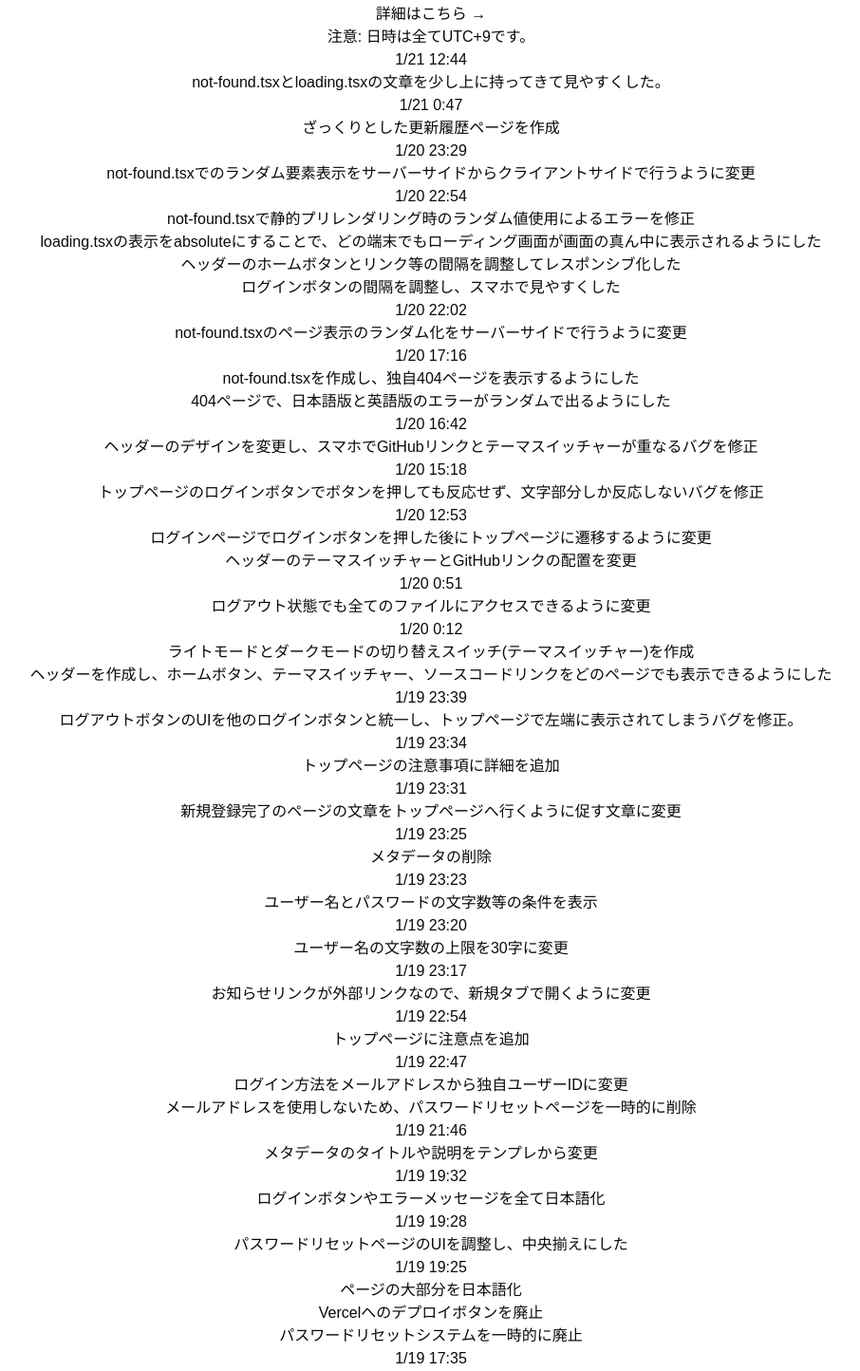
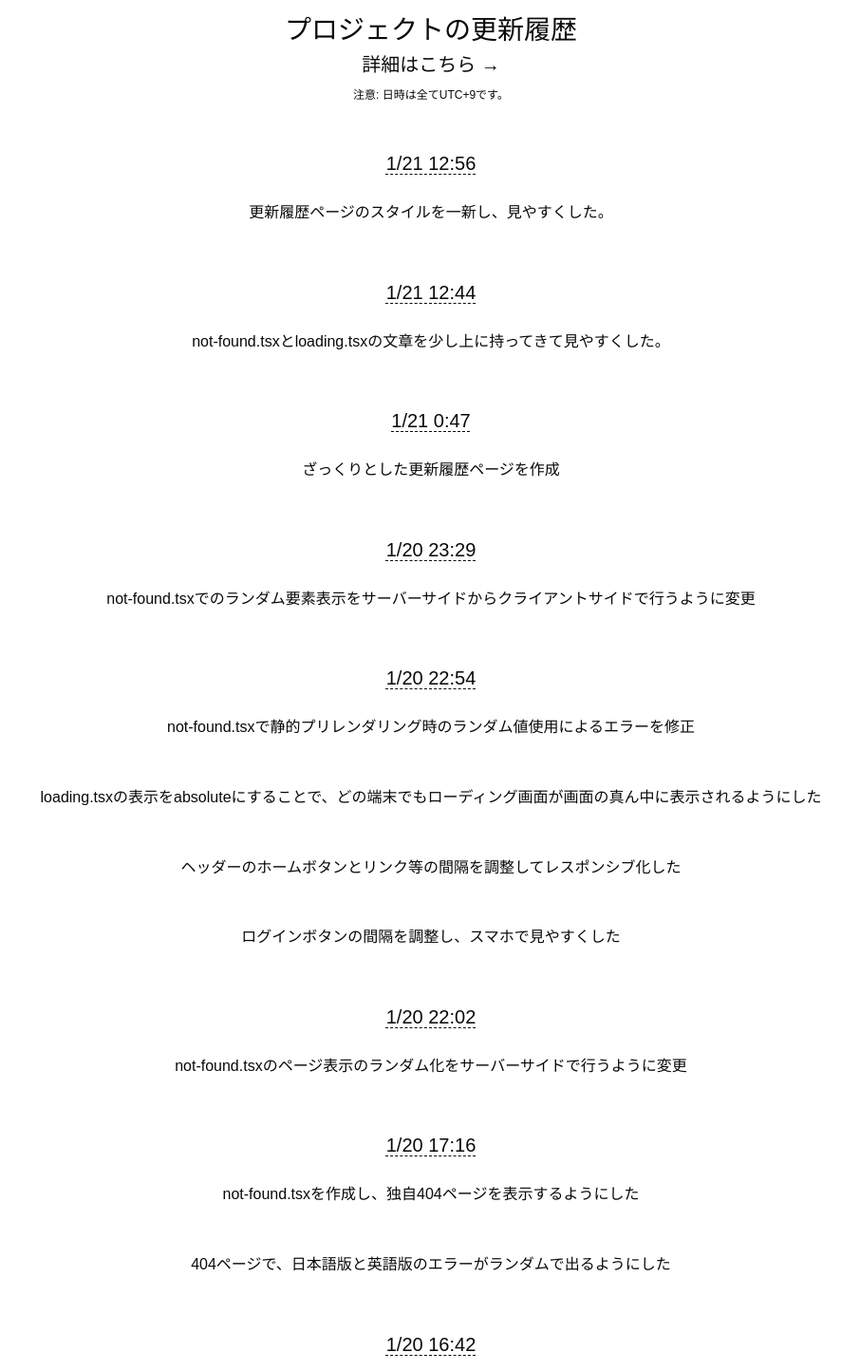
Before and after one commit to zF6dev/login, a Next.js app: page /changelog in a window 1280 px wide. Shown: the part 80-1524 px from the top of the page at 95% size, without its empty margins (186-1092 px from the left). Built offline with nearby package versions, Linux system fonts and the light colour scheme; no server answers; a web font is replaced by a local one.

Commit message:
changelogのスタイルを作成

```diff
--- a/app/changelog/page.tsx
+++ b/app/changelog/page.tsx
@@ -16,126 +16,130 @@ export default function Home() {
             <p>注意: 日時は全てUTC+9です。</p>
         </div>
         <div className="changelog-main-contents">
-            <div>
+            <div className="changelog">
+                <h2>1/21 12:56</h2>
+                <p>更新履歴ページのスタイルを一新し、見やすくした。</p>
+            </div>
+            <div className="changelog">
                 <h2>1/21 12:44</h2>
                 <p>not-found.tsxとloading.tsxの文章を少し上に持ってきて見やすくした。</p>
             </div>
-            <div>
+            <div className="changelog">
                 <h2>1/21 0:47</h2>
                 <p>ざっくりとした更新履歴ページを作成</p>
             </div>
-            <div>
+            <div className="changelog">
                 <h2>1/20 23:29</h2>
                 <p>not-found.tsxでのランダム要素表示をサーバーサイドからクライアントサイドで行うように変更</p>
             </div>
-            <div>
+            <div className="changelog">
                 <h2>1/20 22:54</h2>
                 <p>not-found.tsxで静的プリレンダリング時のランダム値使用によるエラーを修正</p>
                 <p>loading.tsxの表示をabsoluteにすることで、どの端末でもローディング画面が画面の真ん中に表示されるようにした</p>
                 <p>ヘッダーのホームボタンとリンク等の間隔を調整してレスポンシブ化した</p>
                 <p>ログインボタンの間隔を調整し、スマホで見やすくした</p>
             </div>
-            <div>
+            <div className="changelog">
                 <h2>1/20 22:02</h2>
                 <p>not-found.tsxのページ表示のランダム化をサーバーサイドで行うように変更</p>
             </div>
-            <div>
+            <div className="changelog">
                 <h2>1/20 17:16</h2>
                 <p>not-found.tsxを作成し、独自404ページを表示するようにした</p>
                 <p>404ページで、日本語版と英語版のエラーがランダムで出るようにした</p>
             </div>
-            <div>
+            <div className="changelog">
                 <h2>1/20 16:42</h2>
                 <p>ヘッダーのデザインを変更し、スマホでGitHubリンクとテーマスイッチャーが重なるバグを修正</p>
             </div>
-            <div>
+            <div className="changelog">
                 <h2>1/20 15:18</h2>
                 <p>トップページのログインボタンでボタンを押しても反応せず、文字部分しか反応しないバグを修正</p>
             </div>
-            <div>
+            <div className="changelog">
                 <h2>1/20 12:53</h2>
                 <p>ログインページでログインボタンを押した後にトップページに遷移するように変更</p>
                 <p>ヘッダーのテーマスイッチャーとGitHubリンクの配置を変更</p>
             </div>
-            <div>
+            <div className="changelog">
                 <h2>1/20 0:51</h2>
                 <p>ログアウト状態でも全てのファイルにアクセスできるように変更</p>
             </div>
-            <div>
+            <div className="changelog">
                 <h2>1/20 0:12</h2>
                 <p>ライトモードとダークモードの切り替えスイッチ(テーマスイッチャー)を作成</p>
                 <p>ヘッダーを作成し、ホームボタン、テーマスイッチャー、ソースコードリンクをどのページでも表示できるようにした</p>
             </div>
-            <div>
+            <div className="changelog">
                 <h2>1/19 23:39</h2>
                 <p>ログアウトボタンのUIを他のログインボタンと統一し、トップページで左端に表示されてしまうバグを修正。</p>
             </div>
-            <div>
+            <div className="changelog">
                 <h2>1/19 23:34</h2>
                 <p>トップページの注意事項に詳細を追加</p>
             </div>
-            <div>
+            <div className="changelog">
                 <h2>1/19 23:31</h2>
                 <p>新規登録完了のページの文章をトップページへ行くように促す文章に変更</p>
             </div>
-            <div>
+            <div className="changelog">
                 <h2>1/19 23:25</h2>
                 <p>メタデータの削除</p>
             </div>
-            <div>
+            <div className="changelog">
                 <h2>1/19 23:23</h2>
                 <p>ユーザー名とパスワードの文字数等の条件を表示</p>
             </div>
-            <div>
+            <div className="changelog">
                 <h2>1/19 23:20</h2>
                 <p>ユーザー名の文字数の上限を30字に変更</p>
             </div>
-            <div>
+            <div className="changelog">
                 <h2>1/19 23:17</h2>
                 <p>お知らせリンクが外部リンクなので、新規タブで開くように変更</p>
             </div>
-            <div>
+            <div className="changelog">
                 <h2>1/19 22:54</h2>
                 <p>トップページに注意点を追加</p>
             </div>
-            <div>
+            <div className="changelog">
                 <h2>1/19 22:47</h2>
                 <p>ログイン方法をメールアドレスから独自ユーザーIDに変更</p>
                 <p>メールアドレスを使用しないため、パスワードリセットページを一時的に削除</p>
             </div>
-            <div>
+            <div className="changelog">
                 <h2>1/19 21:46</h2>
                 <p>メタデータのタイトルや説明をテンプレから変更</p>
             </div>
-            <div>
+            <div className="changelog">
                 <h2>1/19 19:32</h2>
                 <p>ログインボタンやエラーメッセージを全て日本語化</p>
             </div>
-            <div>
+            <div className="changelog">
                 <h2>1/19 19:28</h2>
                 <p>パスワードリセットページのUIを調整し、中央揃えにした</p>
             </div>
-            <div>
+            <div className="changelog">
                 <h2>1/19 19:25</h2>
                 <p>ページの大部分を日本語化</p>
                 <p>Vercelへのデプロイボタンを廃止</p>
                 <p>パスワードリセットシステムを一時的に廃止</p>
             </div>
-            <div>
+            <div className="changelog">
                 <h2>1/19 17:35</h2>
                 <p>ログインボタンなど、一部を日本語化した</p>
             </div>
-            <div>
+            <div className="changelog">
                 <h2>1/19 17:24</h2>
                 <p>トップページなどをこのリポジトリを作成する前に開発していたUIに更新</p>
                 <p>ログインページなど、一部を日本語化した</p>
                 <p>ローディング画面の作成</p>
             </div>
-            <div>
+            <div className="changelog">
                 <h2>1/19 16:48</h2>
                 <p>環境変数の設定と、それに伴う一部の鍵名の変更</p>
             </div>
-            <div>
+            <div className="changelog">
                 <h2>1/19 16:44</h2>
                 <p>プロジェクトの作成開始</p>
                 <p>npx create-next-app -e with-supabaseでSupabaseのテンプレがあるNext.jsアプリを作成。</p>
--- a/app/changelog/style.css
+++ b/app/changelog/style.css
@@ -0,0 +1,37 @@
+.changelog-title {
+    margin: 32px auto;
+}
+
+.changelog-title h1 {
+    font-size: 28px;
+}
+
+.changelog-title a {
+    font-size: 20px;
+}
+
+.changelog-title a:hover {
+    text-decoration: underline;
+    text-underline-offset: 8px;
+}
+
+.changelog-title p {
+    font-size: 12px;
+    margin: 8px;
+}
+
+.changelog {
+    padding: 16px;
+}
+
+.changelog h2 {
+    font-size: 20px;
+    text-decoration: 0.5px underline dashed;
+    text-underline-offset: 4px;
+}
+
+.changelog p {
+    font-size: 16px;
+    line-height: 1.6;
+    padding: 24px;
+}
```
